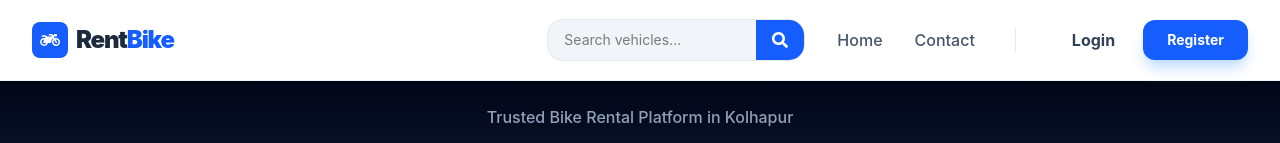
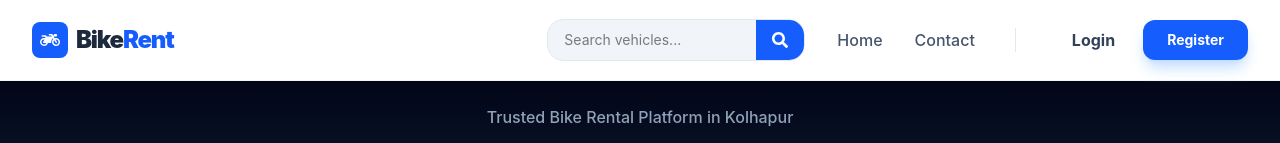
Before and after one commit to om-ghode30/rent-Vehicle, a React (Vite) app in the folder frontend/: page / in a window 1280 px wide. Shown: the top 143 px of the page. Built offline with nearby package versions, Linux system fonts and the light colour scheme; no server answers.

Commit message:
updated name rentbike to bike rent

```diff
--- a/frontend/src/components/Navbar.jsx
+++ b/frontend/src/components/Navbar.jsx
@@ -68,7 +68,7 @@ const Navbar = ({ contactRef }) => {
               <FaMotorcycle  className="text-white text-xl" />
             </div>
             <h1 className="text-2xl font-black text-slate-800 tracking-tighter">
-              Rent<span className="text-blue-600">Bike</span>
+              Bike<span className="text-blue-600">Rent</span>
             </h1>
           </Link>
 
```
